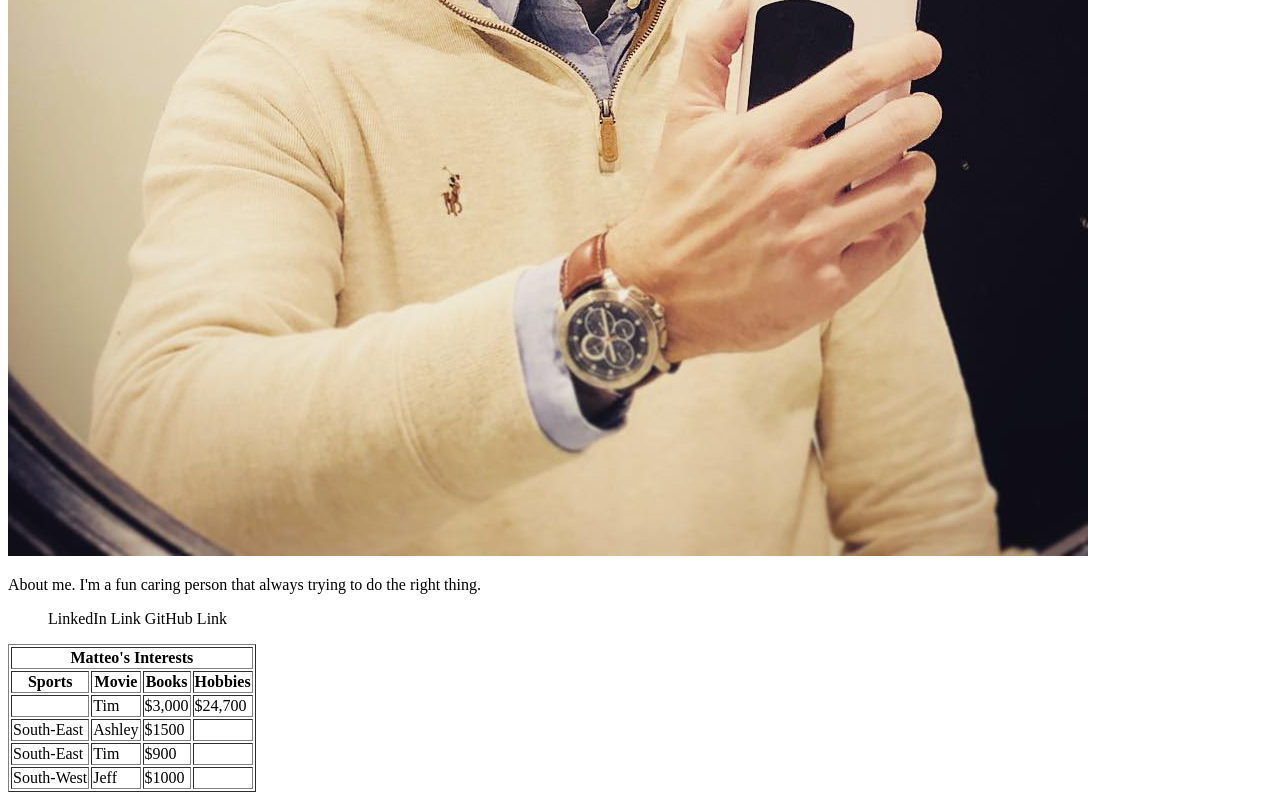
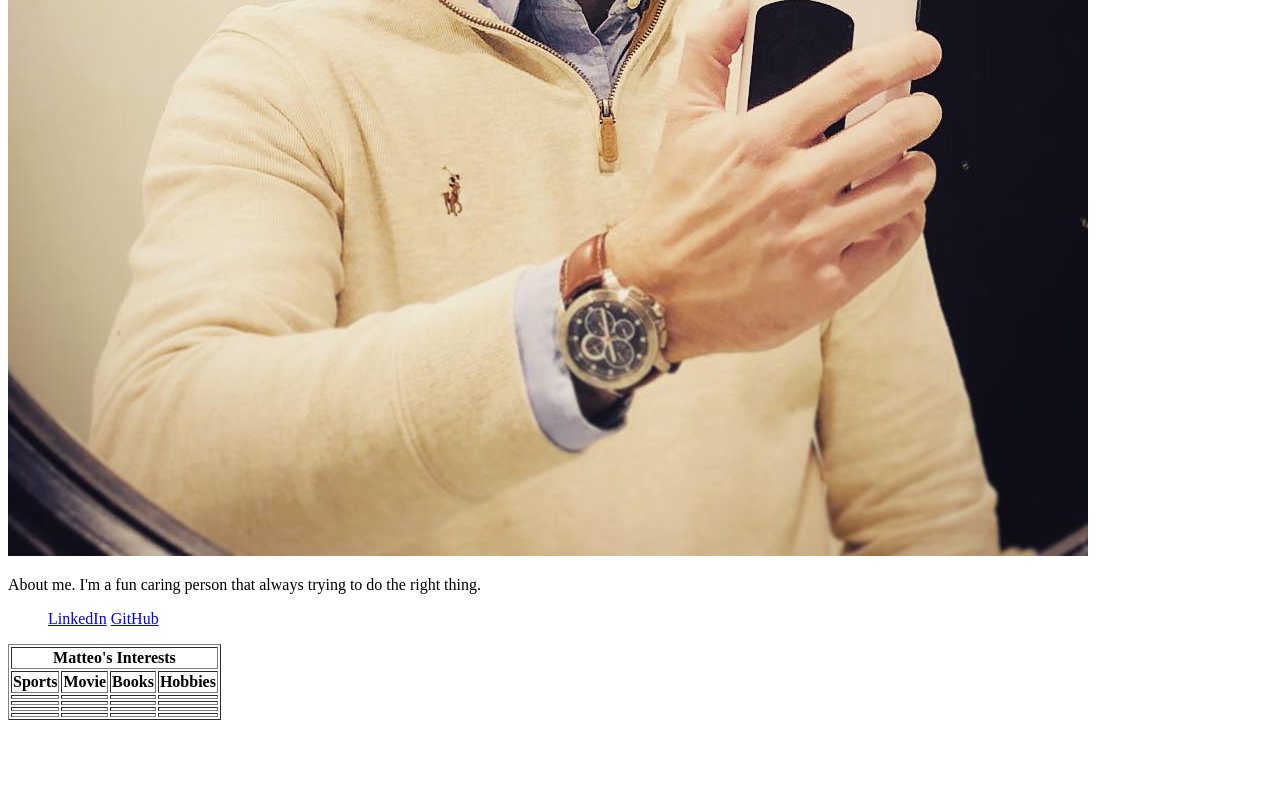
Before and after one commit to matteo005/matteo005.github.io, a plain HTML site: page index.html in a window 1280 px wide. Shown: the part 604-1404 px from the top of the page. After the commit the page ends 1332 px from the top, so only its background shows below. Drawn offline with Linux system fonts and the light colour scheme.

Commit message:
Update index.html

```diff
--- a/index.html
+++ b/index.html
@@ -15,8 +15,10 @@
 
   <p> </p>
 
-  <ul>  LinkedIn Link
-        GitHub Link </ul>
+  <ul> <a href="https://www.linkedin.com/in/matteo-bommarito ">LinkedIn</a>
+        <a href="https://www.github.com">GitHub</a>
+
+   </ul>
 
         <table border="1">
           <tr>
@@ -30,26 +32,26 @@
         </tr>
         <tr>
           <td></td>
-          <td>Tim</td>
-          <td>$3,000</td>
-          <td>$24,700</td>
-        </tr>
-        <tr>
-          <td>South-East</td>
-          <td>Ashley</td>
-          <td>$1500</td>
+          <td></td>
+          <td></td>
           <td></td>
         </tr>
         <tr>
-          <td>South-East</td>
-          <td>Tim</td>
-          <td>$900</td>
+          <td></td>
+          <td></td>
+          <td></td>
           <td></td>
         </tr>
         <tr>
-          <td>South-West</td>
-          <td>Jeff</td>
-          <td>$1000</td>
+          <td></td>
+          <td></td>
+          <td></td>
+          <td></td>
+        </tr>
+        <tr>
+          <td></td>
+          <td></td>
+          <td></td>
           <td></td>
         </tr>
 
```
